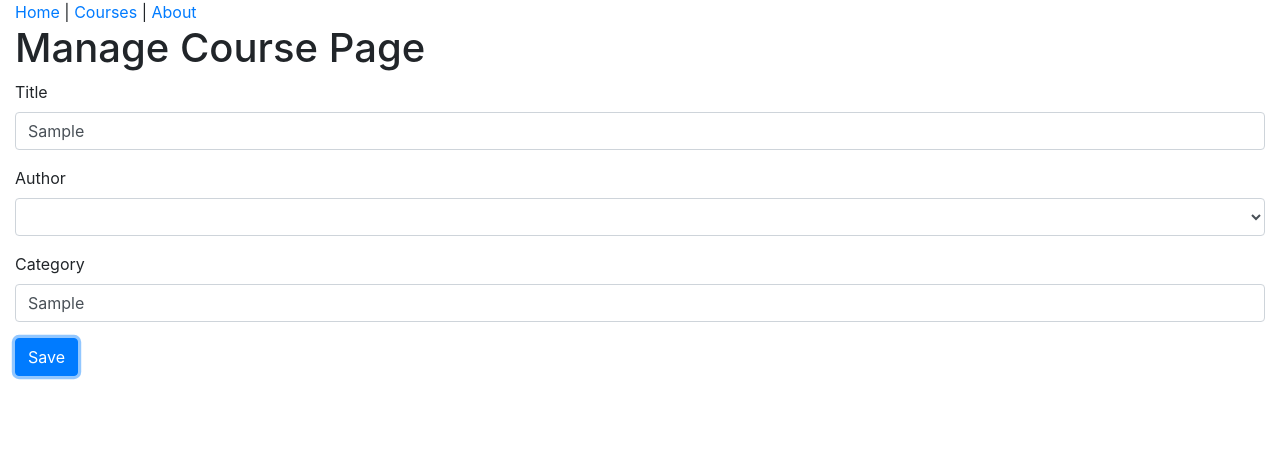
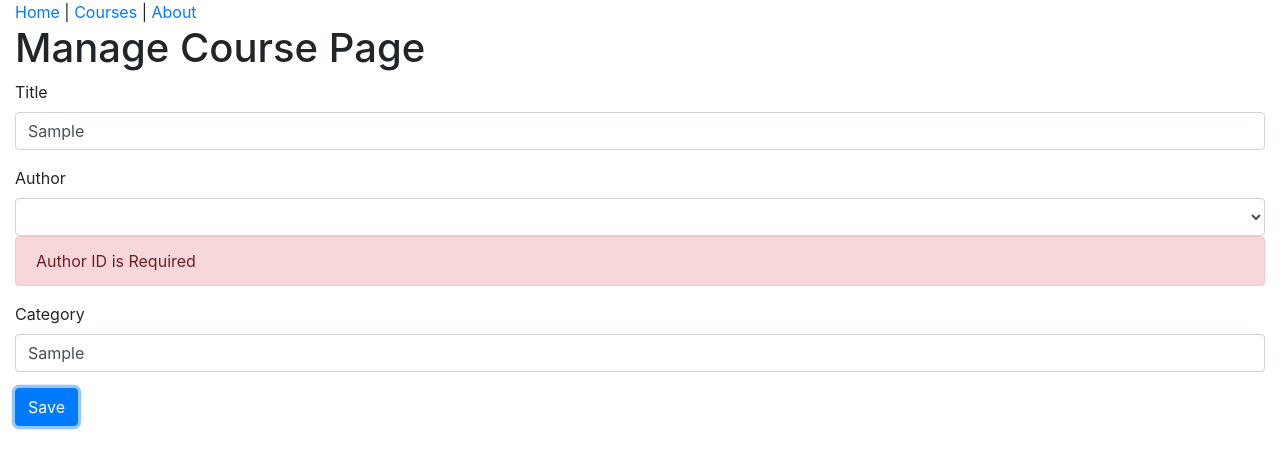
Before and after one commit to Iamsbharti/course-management-app, a React (Create React App) app: page /course in a window 1280 px wide. Both pictures are taken after typing "Sample", "Sample" into the empty fields and a click on the input "Save". Shown: the top 468 px of the page. Built offline with nearby package versions, Linux system fonts and the light colour scheme; no server answers.

Commit message:
implemented i/p validations

```diff
--- a/src/components/CourseFom.js
+++ b/src/components/CourseFom.js
@@ -1,5 +1,6 @@
 import React from "react";
 import TextInput from "./common/TextInput";
+import PropTypes from "prop-types";
 
 function CourseForm(props) {
   return (
@@ -9,6 +10,7 @@
         name="title"
         label="Title"
         value={props.course.title}
+        error={props.errors.title}
         onChange={props.onChange}
       />
 
@@ -27,12 +29,16 @@
             <option value="2">Cory House</option>
           </select>
         </div>
+        {props.errors.authorId && (
+          <div className="alert alert-danger">{props.errors.authorId}</div>
+        )}
       </div>
 
       <TextInput
         label="Category"
         name="category"
         value={props.course.category}
+        error={props.errors.category}
         id="category"
         onChange={props.onChange}
       />
@@ -41,4 +47,10 @@
     </form>
   );
 }
+CourseForm.propTypes = {
+  onChange: PropTypes.func.isRequired,
+  onSubmit: PropTypes.func.isRequired,
+  errors: PropTypes.object.isRequired,
+  course: PropTypes.object.isRequired
+};
 export default CourseForm;
--- a/src/components/ManageCoursePage.js
+++ b/src/components/ManageCoursePage.js
@@ -3,7 +3,7 @@
 import * as courseApi from "../api/courseApi";
 import { toast } from "react-toastify";
 function ManageCoursePage(props) {
-  console.log("props-submit:" + props);
+  const [errors, setErrors] = useState({});
   const [course, setCourse] = useState({
     title: "",
     id: null,
@@ -17,8 +17,17 @@
       [target.name]: target.value //[composed property]
     });
   }
+  function formIsValid() {
+    const _errors = {};
+    if (!course.title) _errors.title = "Title Is Required";
+    if (!course.authorId) _errors.authorId = "Author ID is Required";
+    if (!course.category) _errors.category = "Category is Required";
+    setErrors(_errors);
+    return Object.keys(_errors).length === 0;
+  }
   function handleSubmit(event) {
     event.preventDefault();
+    if (!formIsValid()) return;
     courseApi.saveCourse(course).then(() => {
       props.history.push("/courses");
       toast.success("Course Saved!");
@@ -28,6 +37,7 @@
     <>
       <h1>Manage Course Page</h1>
       <CourseForm
+        errors={errors}
         course={course}
         onChange={handleChange}
         onSubmit={handleSubmit}
```
